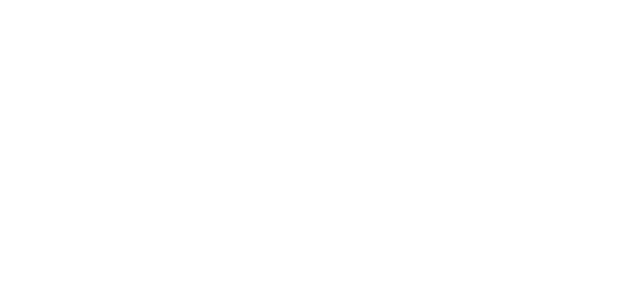
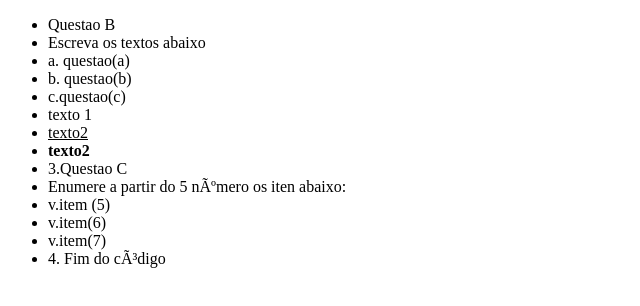
Before and after one commit to alexandreleao2/site, a plain HTML site: page index.html in a window 1280 px wide. Shown: the whole page, without its empty margins (0-640 px from the left). Drawn offline with Linux system fonts and the light colour scheme.

Commit message:
Update index.html

```diff
--- a/index.html
+++ b/index.html
@@ -4,4 +4,29 @@
         <meta charset=''utf-8''>
         <meta name=''viewport'' content=width-device-width,initial-scale=1.0>
         <title>alexandre gladison</title>
- <mark style="bachgrand-color"cor"texto vermelho </mark>
+ <mark style="bachgrand-color"cor"t </mark>
+
+
+
+
+
+
+
+
+
+        <ul>
+           <li>Questao B </li>
+            <li> Escreva os textos abaixo</li>
+          <li>a. questao(a)</li>
+           <li>b. questao(b)</li>
+           <li>c.questao(c)</li>
+           <li>texto 1 </li>
+        <li><ins>texto2</ins></li>
+           <li><strong>texto2</strong></li>
+<li>3.Questao C</li>
+           <li>Enumere a partir do 5 número os iten abaixo:</li>
+               <li>v.item (5)</li>
+               <li>v.item(6)</li>
+               <li>v.item(7)</li>
+           <li>4. Fim do código</li>
+        </ul>
```
